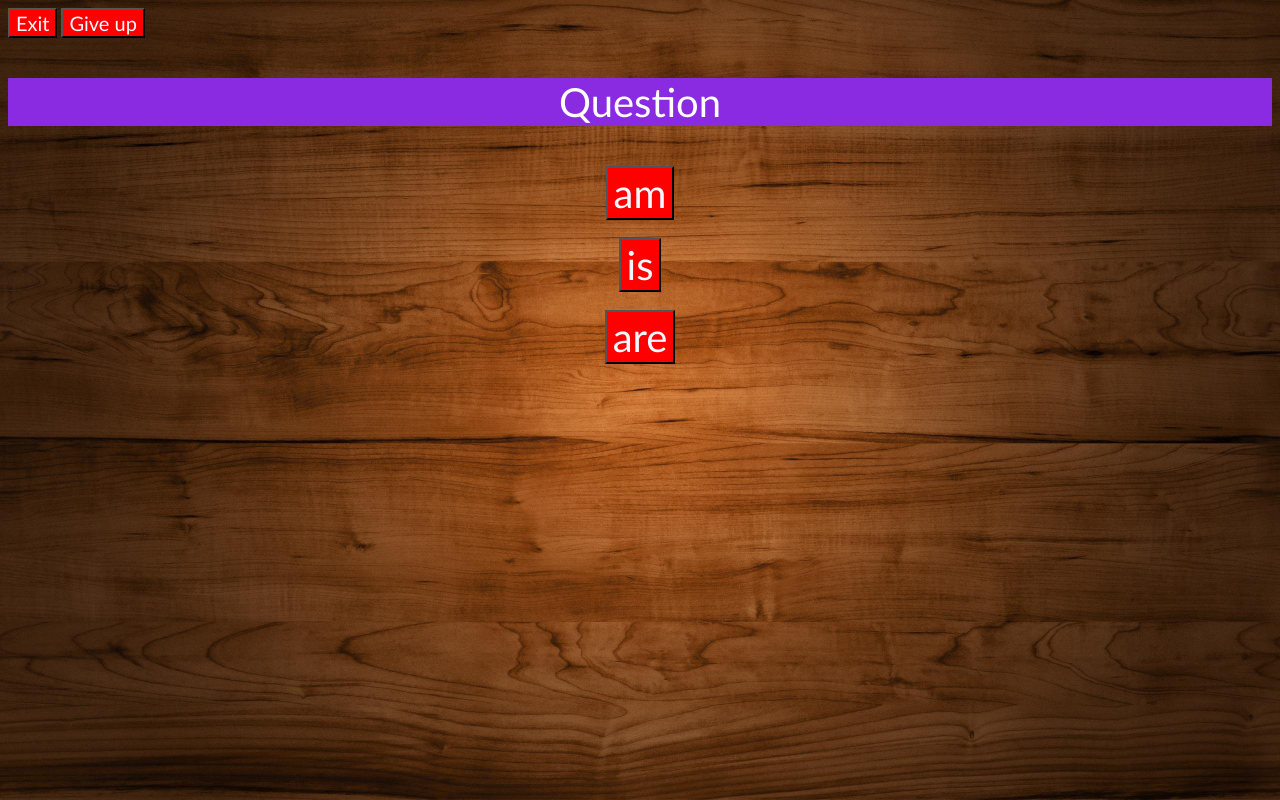
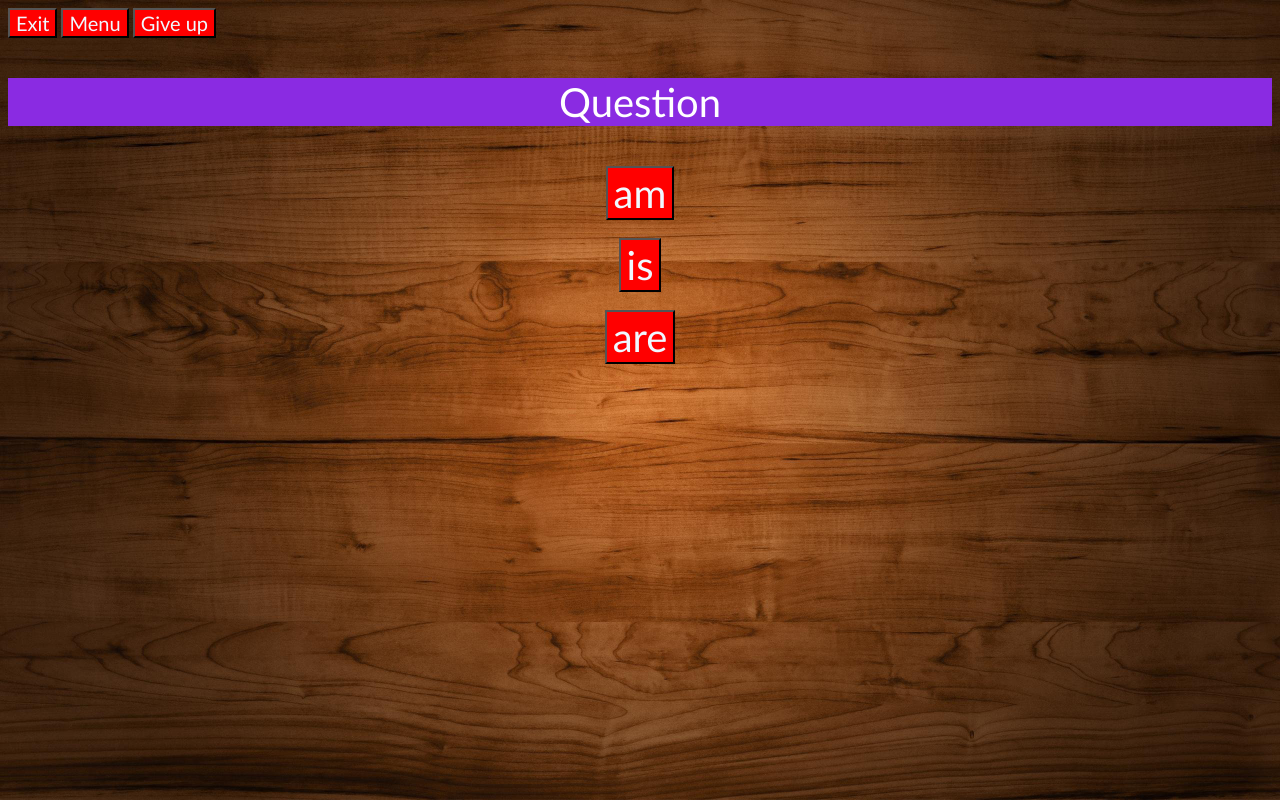
Before and after one commit to alexavil/WebAppGames, a plain HTML site: page to_be/to_be.html in a window 1280 px wide. Drawn offline with Linux system fonts and the light colour scheme; no server answers.

Commit message:
menu button

```diff
--- a/to_be/to_be.html
+++ b/to_be/to_be.html
@@ -123,9 +123,16 @@
         bgMusic.play();
       }
 
-      function exit() {
-        window.location.href = "../index.html";
+      function exit(type) {
+        switch (type) {
+          case "menu":
+            window.location.href = "../index.html";
+            break;
+          case "exit":
+            window.close();
+        }
       }
+
     </script>
   </head>
   <body>
@@ -176,7 +183,8 @@
         background-color: red;
       }
     </style>
-    <button class="exit" onclick="exit()">Exit</button>
+    <button class="exit" onclick="exit('exit')">Exit</button>
+    <button class="exit" onclick="exit('menu')">Menu</button>
     <button class="exit" id="giveup" onclick="finish()">Give up</button>
     <p class="question" id="question">Question</p>
     <button class="answer" id="answer1" onclick="checkAnswer('am')">am</button
```
Also changed, not shown: many_much/many_much.html (+10 -3 lines).
